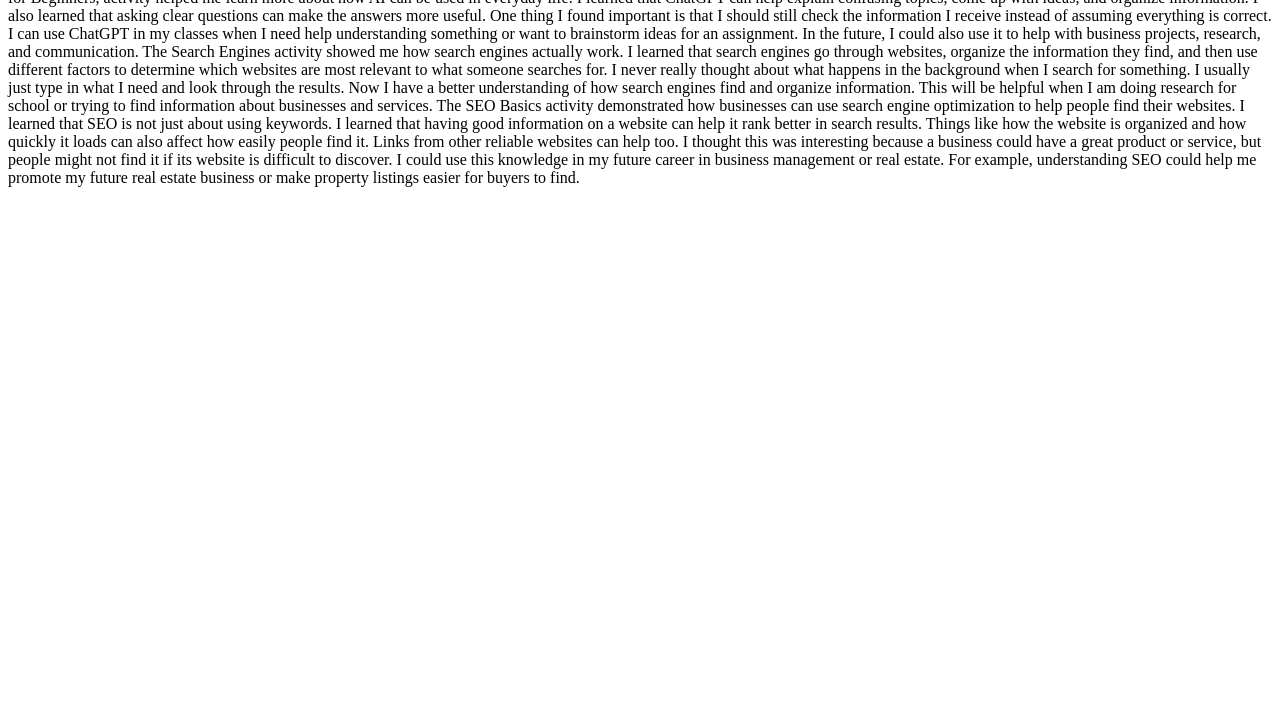
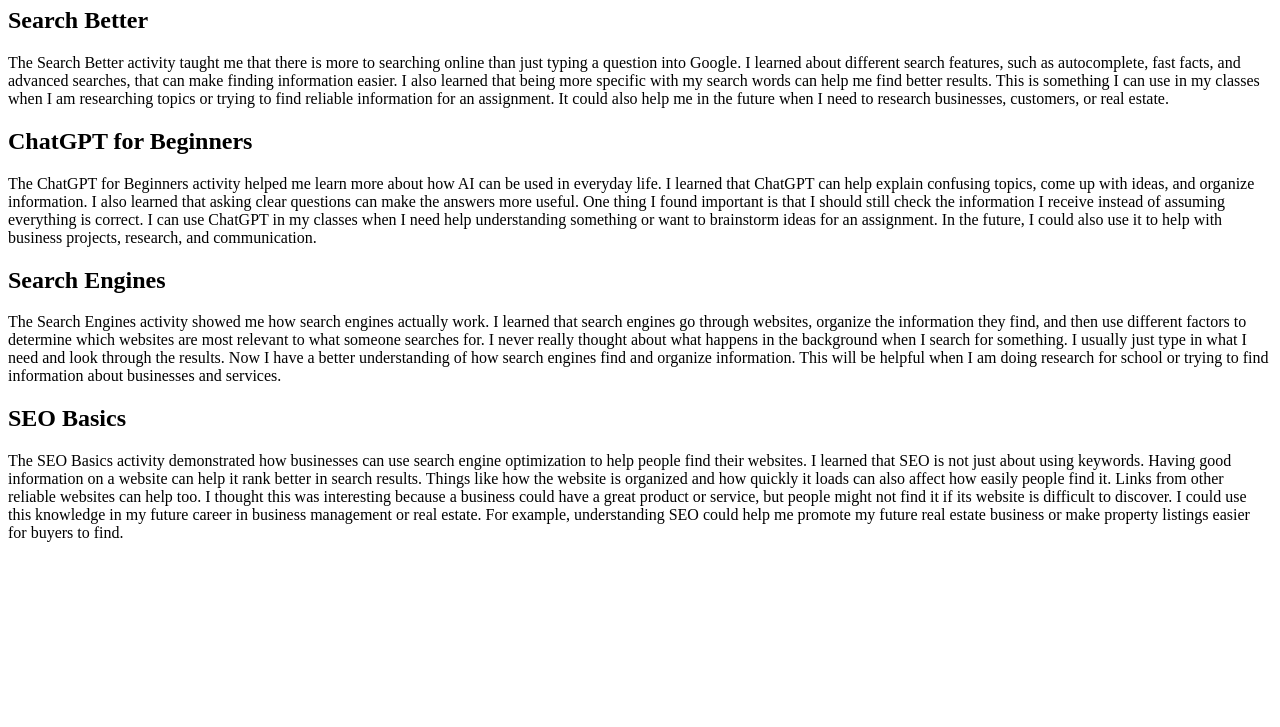
Before and after one commit to daniellades/daniellades.github.io, a plain HTML site: page web110/assignment3.html in a window 1280 px wide. Shown: the part 73-800 px from the top of the page. Drawn offline with Linux system fonts and the light colour scheme.

Commit message:
Convert assignment text to HTML format

```diff
--- a/web110/assignment3.html
+++ b/web110/assignment3.html
@@ -1,4 +1,80 @@
-The Search Better activity taught me that there is more to searching online than just typing a question into Google. I learned about different search features, such as autocomplete, fast facts, and advanced searches, that can make finding information easier. I also learned that being more specific with my search words can help me find better results. This is something I can use in my classes when I am researching topics or trying to find reliable information for an assignment. It could also help me in the future when I need to research businesses, customers, or real estate.
-The ChatGPT for Beginners, activity helped me learn more about how AI can be used in everyday life. I learned that ChatGPT can help explain confusing topics, come up with ideas, and organize information. I also learned that asking clear questions can make the answers more useful. One thing I found important is that I should still check the information I receive instead of assuming everything is correct. I can use ChatGPT in my classes when I need help understanding something or want to brainstorm ideas for an assignment. In the future, I could also use it to help with business projects, research, and communication.
-The Search Engines activity showed me how search engines actually work. I learned that search engines go through websites, organize the information they find, and then use different factors to determine which websites are most relevant to what someone searches for. I never really thought about what happens in the background when I search for something. I usually just type in what I need and look through the results. Now I have a better understanding of how search engines find and organize information. This will be helpful when I am doing research for school or trying to find information about businesses and services.
-The SEO Basics activity demonstrated how businesses can use search engine optimization to help people find their websites. I learned that SEO is not just about using keywords. I learned that having good information on a website can help it rank better in search results. Things like how the website is organized and how quickly it loads can also affect how easily people find it. Links from other reliable websites can help too. I thought this was interesting because a business could have a great product or service, but people might not find it if its website is difficult to discover. I could use this knowledge in my future career in business management or real estate. For example, understanding SEO could help me promote my future real estate business or make property listings easier for buyers to find.
+<!DOCTYPE html>
+<html lang="en">
+<head>
+    <meta charset="UTF-8">
+    <title>Assignment 3</title>
+    <link rel="stylesheet" href="style.css">
+</head>
+
+<body>
+
+    <h1>Assignment 3</h1>
+
+    <h2>Search Better</h2>
+
+    <p>
+        The Search Better activity taught me that there is more to
+        searching online than just typing a question into Google.
+        I learned about different search features, such as autocomplete,
+        fast facts, and advanced searches, that can make finding
+        information easier. I also learned that being more specific
+        with my search words can help me find better results. This is
+        something I can use in my classes when I am researching topics
+        or trying to find reliable information for an assignment. It
+        could also help me in the future when I need to research
+        businesses, customers, or real estate.
+    </p>
+
+    <h2>ChatGPT for Beginners</h2>
+
+    <p>
+        The ChatGPT for Beginners activity helped me learn more about
+        how AI can be used in everyday life. I learned that ChatGPT
+        can help explain confusing topics, come up with ideas, and
+        organize information. I also learned that asking clear
+        questions can make the answers more useful. One thing I found
+        important is that I should still check the information I
+        receive instead of assuming everything is correct. I can use
+        ChatGPT in my classes when I need help understanding something
+        or want to brainstorm ideas for an assignment. In the future,
+        I could also use it to help with business projects, research,
+        and communication.
+    </p>
+
+    <h2>Search Engines</h2>
+
+    <p>
+        The Search Engines activity showed me how search engines
+        actually work. I learned that search engines go through
+        websites, organize the information they find, and then use
+        different factors to determine which websites are most relevant
+        to what someone searches for. I never really thought about
+        what happens in the background when I search for something.
+        I usually just type in what I need and look through the results.
+        Now I have a better understanding of how search engines find
+        and organize information. This will be helpful when I am doing
+        research for school or trying to find information about
+        businesses and services.
+    </p>
+
+    <h2>SEO Basics</h2>
+
+    <p>
+        The SEO Basics activity demonstrated how businesses can use
+        search engine optimization to help people find their websites.
+        I learned that SEO is not just about using keywords. Having
+        good information on a website can help it rank better in search
+        results. Things like how the website is organized and how
+        quickly it loads can also affect how easily people find it.
+        Links from other reliable websites can help too. I thought
+        this was interesting because a business could have a great
+        product or service, but people might not find it if its website
+        is difficult to discover. I could use this knowledge in my
+        future career in business management or real estate. For
+        example, understanding SEO could help me promote my future
+        real estate business or make property listings easier for
+        buyers to find.
+    </p>
+
+</body>
+</html>
```
